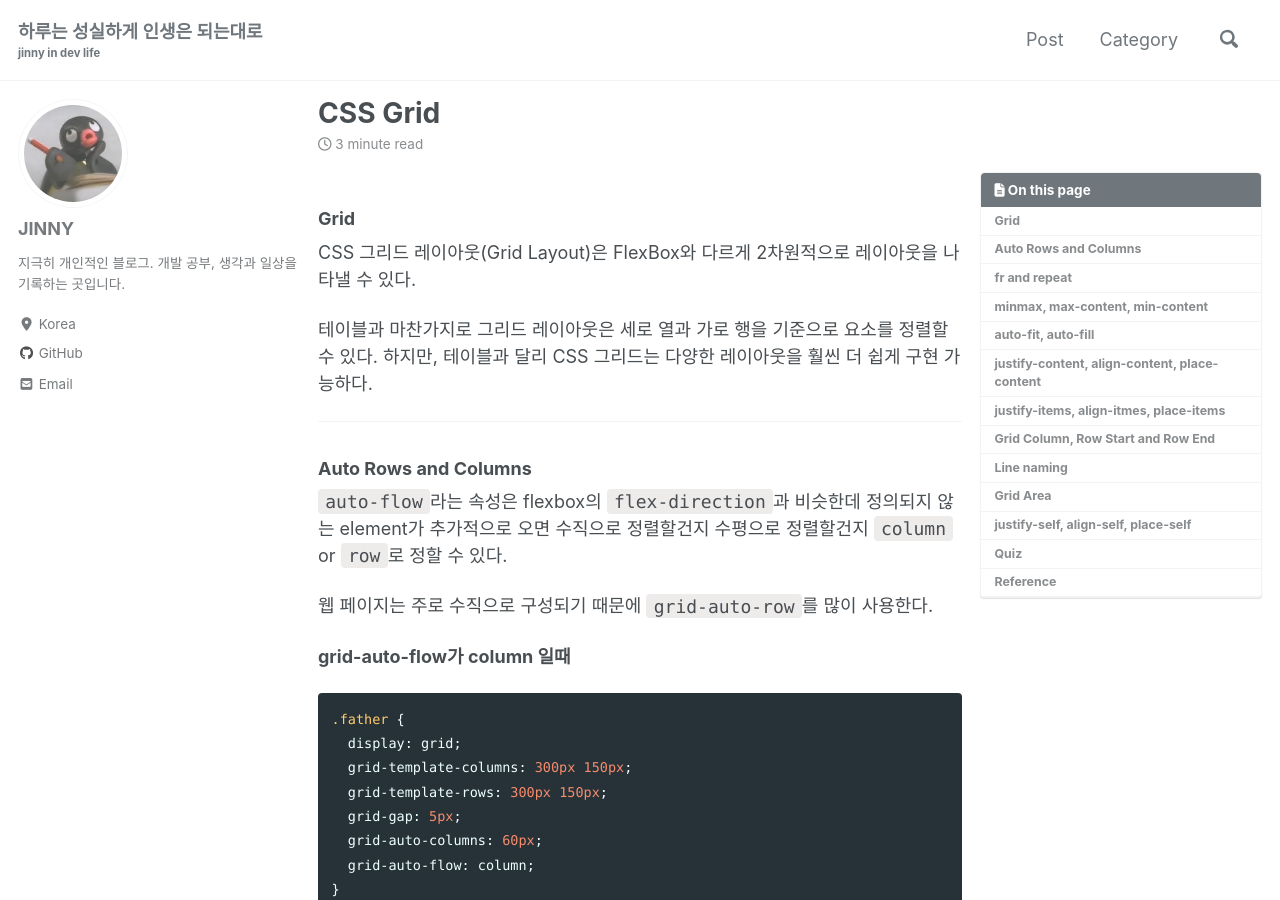
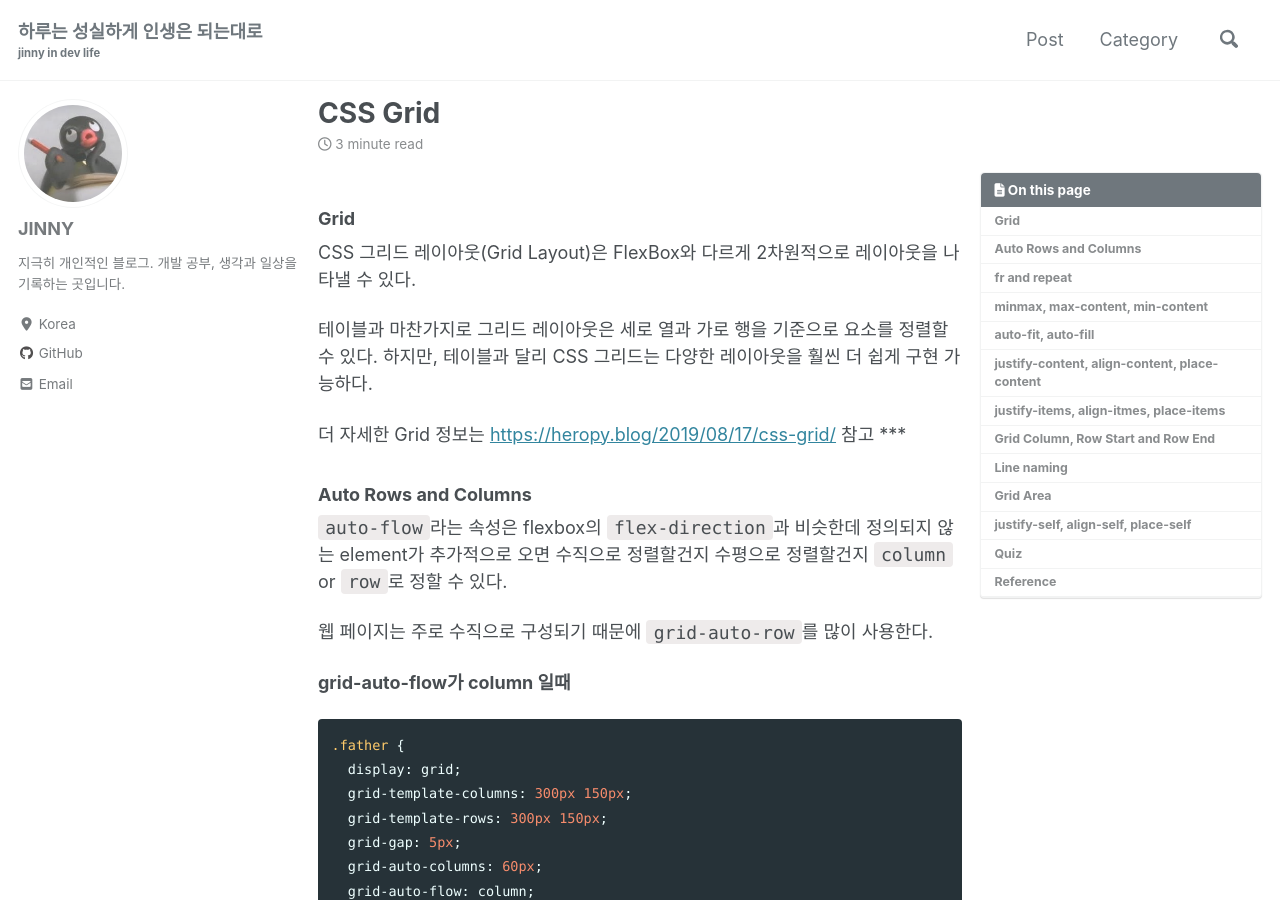
Before and after one commit to jinn-dev/jinn-dev.github.io, a Jekyll site: the page built from _posts/Web/2020-03-20-css-grid-review.md, in a window 1280 px wide and 900 px high. Built offline with Jekyll 4.4.1, drawn with Linux system fonts in a browser that asks for light colours; cached includes are drawn as plain includes; nearby versions of some CDN libraries; comment, search, counter and statistics services are not loaded.

Commit message:
post updated

```diff
--- a/_posts/Web/2020-03-20-css-grid-review.md
+++ b/_posts/Web/2020-03-20-css-grid-review.md
@@ -12,6 +12,7 @@ CSS 그리드 레이아웃(Grid Layout)은 FlexBox와 다르게 2차원적으로
 
 테이블과 마찬가지로 그리드 레이아웃은 세로 열과 가로 행을 기준으로 요소를 정렬할 수 있다. 하지만, 테이블과 달리 CSS 그리드는 다양한 레이아웃을 훨씬 더 쉽게 구현 가능하다.
 
+더 자세한 Grid 정보는 [https://heropy.blog/2019/08/17/css-grid/](https://heropy.blog/2019/08/17/css-grid/) 참고
 ***
 ### Auto Rows and Columns
 `auto-flow`라는 속성은 flexbox의 `flex-direction`과 비슷한데 정의되지 않는 element가 추가적으로 오면 수직으로 정렬할건지 수평으로 정렬할건지 `column` or `row`로 정할 수 있다.
```
